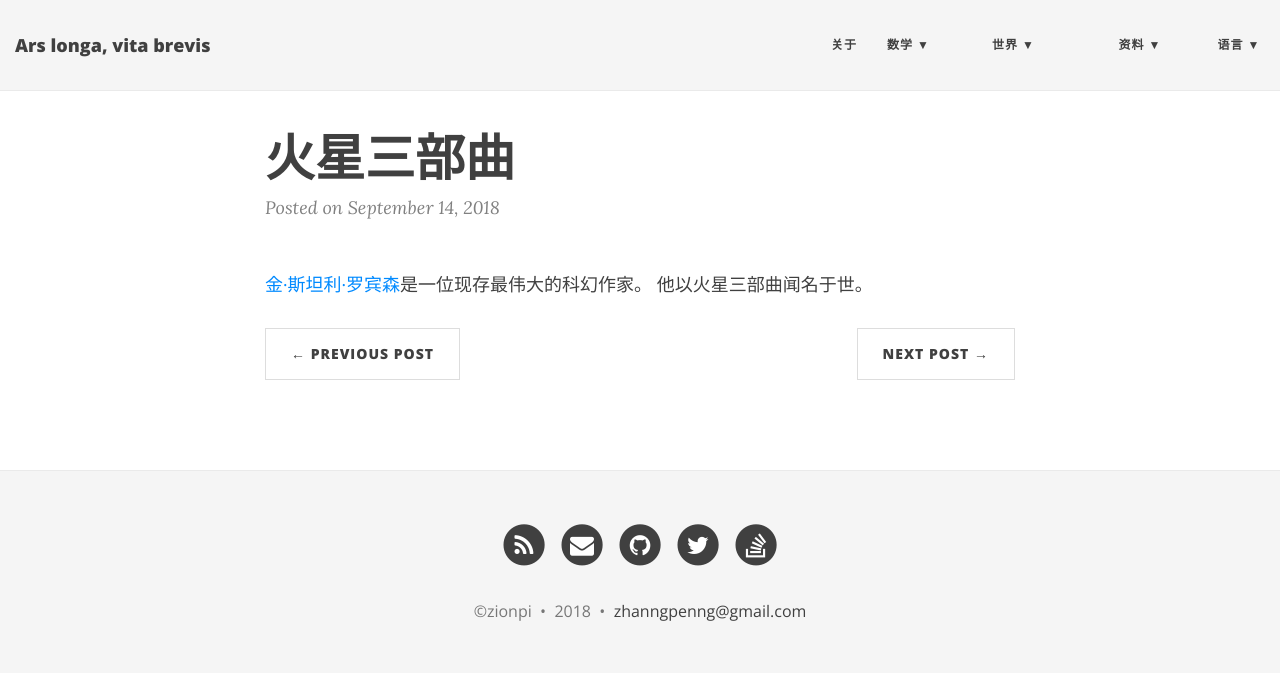
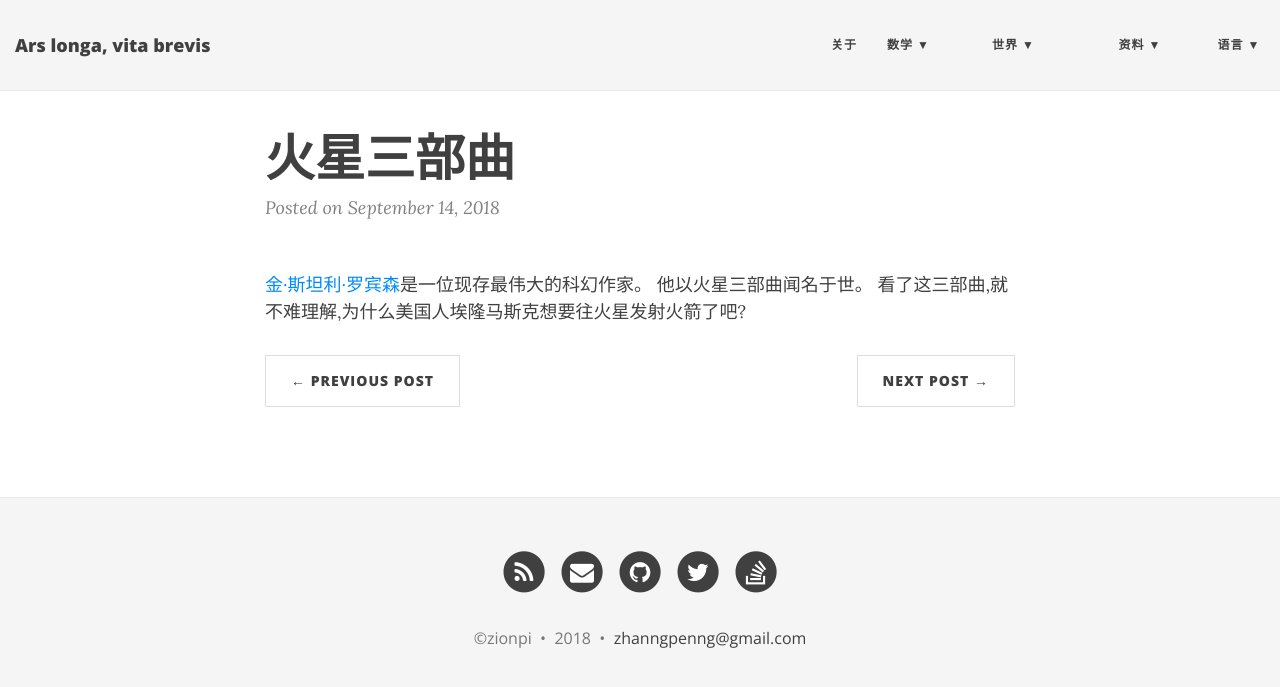
Before and after one commit to ZionPi/zionpi.github.io, a Jekyll site: the page built from _posts/2018-09-14-mars-trilogy.md, in a window 1280 px wide. Shown: the top 687 px of the page. Built offline with Jekyll 4.4.1, drawn with Linux system fonts in a browser that asks for light colours; nearby versions of some CDN libraries.

Commit message:
Update 2018-09-14-mars-trilogy.md

```diff
--- a/_posts/2018-09-14-mars-trilogy.md
+++ b/_posts/2018-09-14-mars-trilogy.md
@@ -5,3 +5,4 @@ title: 火星三部曲
 
 [金·斯坦利·罗宾森](https://en.wikipedia.org/wiki/Kim_Stanley_Robinson)是一位现存最伟大的科幻作家。
 他以火星三部曲闻名于世。
+看了这三部曲,就不难理解,为什么美国人埃隆马斯克想要往火星发射火箭了吧?
```
